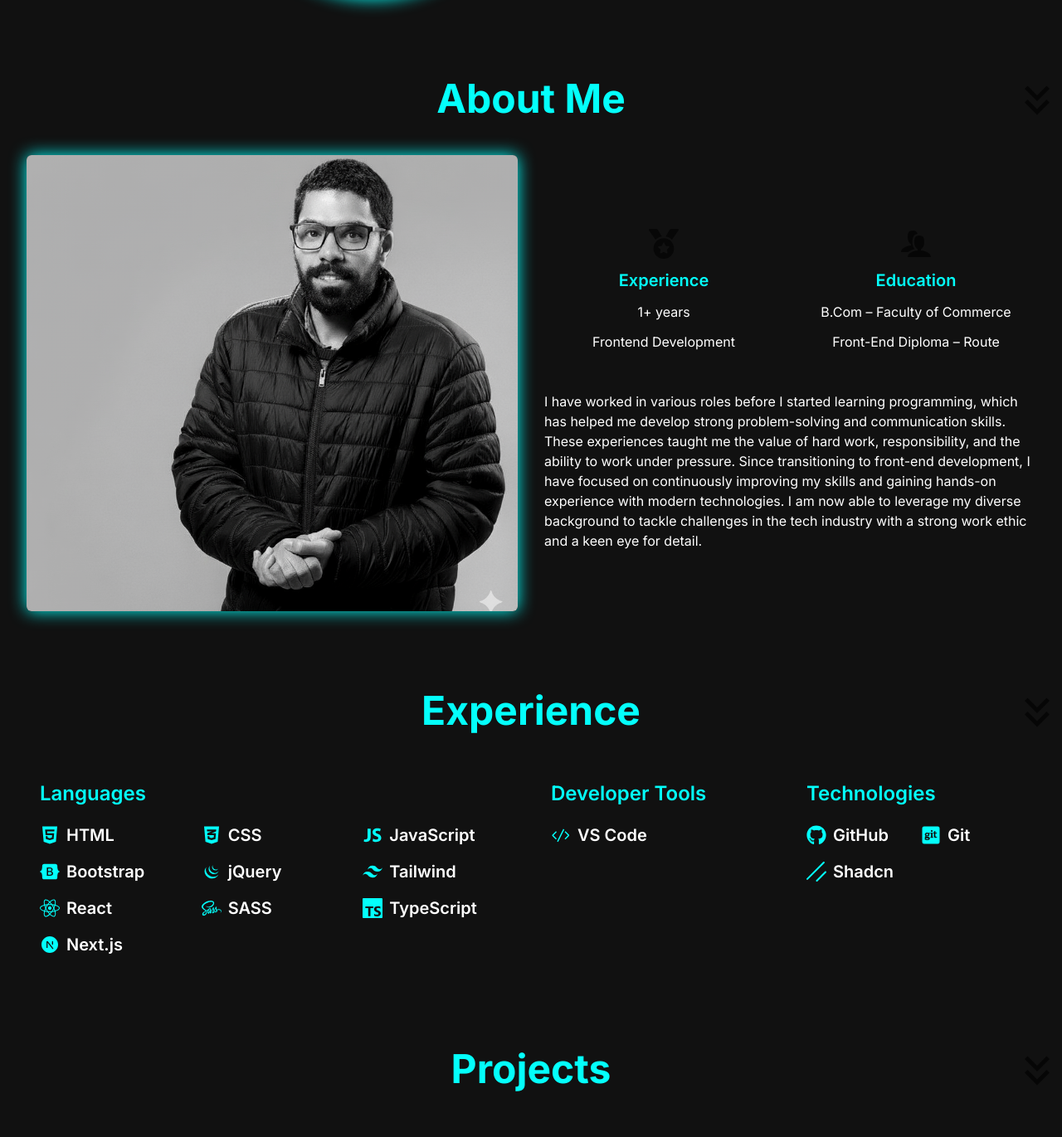
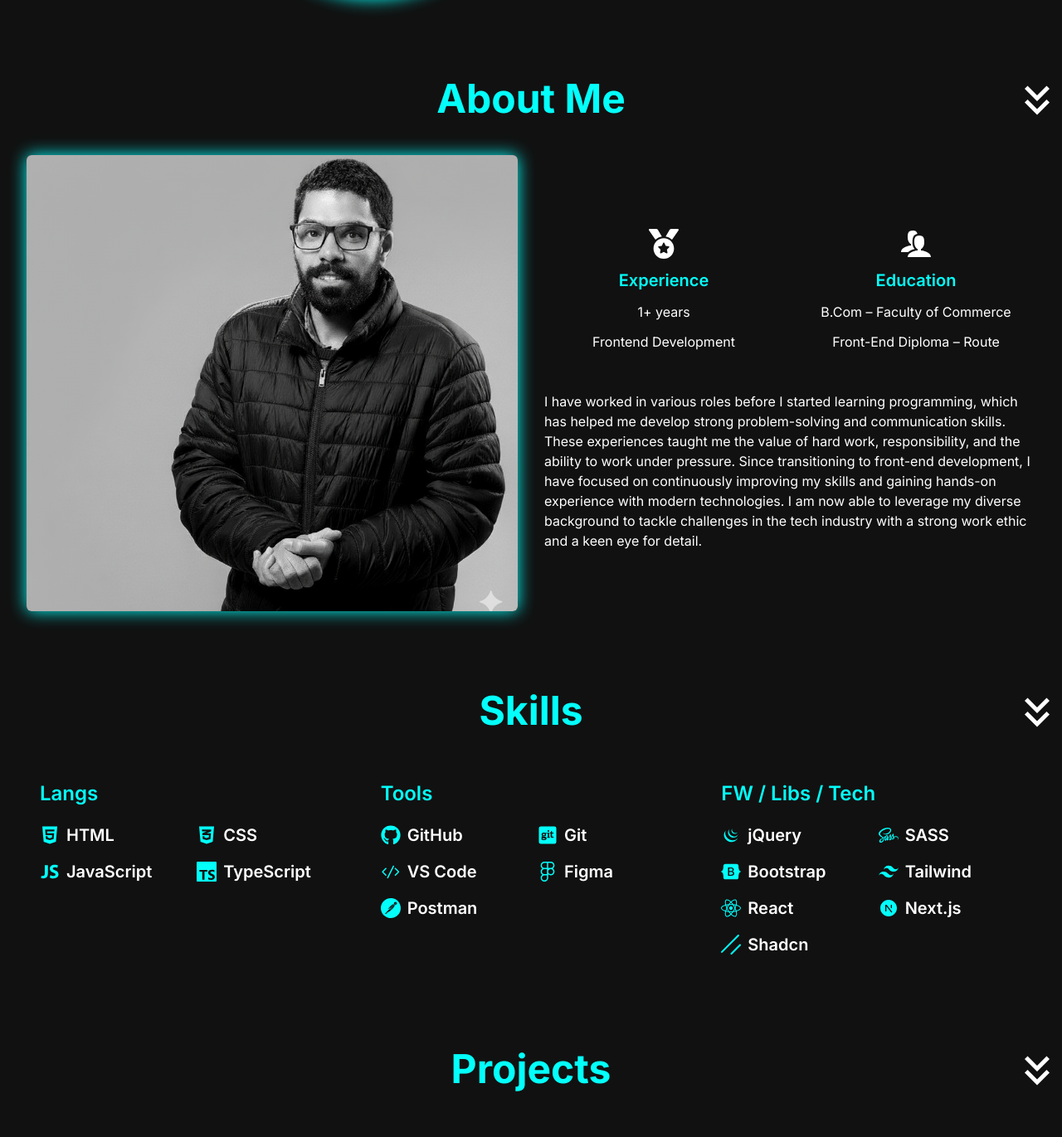
Before and after one commit to ghareebOoo/myPortfolio, a Next.js app: page / in a window 1280 px wide. Shown: the part 515-1886 px from the top of the page at 83% size. Built offline with nearby package versions, Linux system fonts and the light colour scheme; grey boxes are pictures that could not be loaded.

Commit message:
fifteen commit

```diff
--- a/components/About.tsx
+++ b/components/About.tsx
@@ -11,7 +11,7 @@ export default function About() {
   return (
     <div className='px-4 md:px-8 py-8 mt-5 relative overflow-hidden' id="about">
         <ScrollLink smooth={true} duration={500} className='cursor-pointer absolute right-0 top-10' to={"experience"}>
-            <MdOutlineKeyboardDoubleArrowDown className='text-6xl text-black60 transition-colors duration-500 hover:text-main'/>
+            <MdOutlineKeyboardDoubleArrowDown className='text-6xl transition-colors duration-500 hover:text-main'/>
         </ScrollLink>
         <h2 className='text-center text-main font-bold text-[32px] md:text-[48px]'>About Me</h2>
         <div className='mt-8 flex flex-col xl:flex-row gap-8 items-center'>
@@ -21,13 +21,13 @@ export default function About() {
             <motion.div initial={{x: 100 , opacity: 0}} whileInView={{x: 0 , opacity: 1}} viewport={{once: true}} transition={{duration: 0.7 , ease: "linear"}} className='w-full'>
                 <div className='flex flex-col md:flex-row items-center gap-4'>
                     <div className="w-full border-[1] border-main rounded-md p-4 flex flex-col items-center gap-3">
-                        <FaMedal className='text-4xl text-black60 transition-colors duration-500 hover:text-main'/>
+                        <FaMedal className='text-4xl transition-colors duration-500 hover:text-main'/>
                         <h3 className='text-xl font-semibold text-main'>Experience</h3>
                         <p className='text-base'>1+ years</p>
                         <p className='text-base'>Frontend Development</p>
                     </div>
                     <div className="w-full border-[1] border-main rounded-md p-4 flex flex-col items-center gap-3">
-                        <ImUsers className='text-4xl text-black60 transition-colors duration-500 hover:text-main'/>
+                        <ImUsers className='text-4xl transition-colors duration-500 hover:text-main'/>
                         <h3 className='text-xl font-semibold text-main'>Education</h3>
                         <p className='text-base text-center'>B.Com – Faculty of Commerce</p>
                         <p className='text-base text-center'>Front-End Diploma – Route</p>
--- a/components/Experience.tsx
+++ b/components/Experience.tsx
@@ -18,19 +18,21 @@ import { VscCode } from "react-icons/vsc";
 import { FaGithub } from "react-icons/fa";
 import { FaGitSquare } from "react-icons/fa";
 import { SiShadcnui } from "react-icons/si";
+import { FaFigma } from "react-icons/fa";
+import { SiPostman } from "react-icons/si";
 
 
 export default function Experience() {
   return (
     <div className='px-4 md:px-8 py-8 mt-5 relative' id='experience'>
         <ScrollLink smooth={true} duration={500} className='cursor-pointer absolute right-0 top-10' to={"projects"}>
-            <MdOutlineKeyboardDoubleArrowDown className='text-6xl text-black60 transition-colors duration-500 hover:text-main'/>
+            <MdOutlineKeyboardDoubleArrowDown className='text-6xl transition-colors duration-500 hover:text-main'/>
         </ScrollLink>
-        <h2 className='text-center text-main font-bold text-[32px] md:text-[48px]'>Experience</h2>
-        <div className='mt-8 grid grid-cols-1 xl:grid-cols-8 gap-4'>
-            <motion.div initial={{y: -100 , opacity: 0}} whileInView={{y: 0 , opacity: 1}} viewport={{once: true}} transition={{duration: 0.7 , ease: "linear" , delay: 0.2}} className='col-sapn-1 xl:col-span-4 p-4 w-full border-[1] border-main rounded-md'>
-                <h3 className='text-main text-2xl font-semibold'>Languages</h3>
-                <div className="mt-5 grid grid-cols-2 md:grid-cols-3 gap-4">
+        <h2 className='text-center text-main font-bold text-[32px] md:text-[48px]'>Skills</h2>
+        <div className='mt-8 grid grid-cols-1 xl:grid-cols-9 gap-4'>
+            <motion.div initial={{y: -100 , opacity: 0}} whileInView={{y: 0 , opacity: 1}} viewport={{once: true}} transition={{duration: 0.7 , ease: "linear" , delay: 0.2}} className='col-sapn-1 xl:col-span-3 p-4 w-full border-[1] border-main rounded-md'>
+                <h3 className='text-main text-2xl font-semibold'>Langs</h3>
+                <div className="mt-5 grid grid-cols-2 gap-4">
                     <div className='flex items-center gap-2'>
                         <FaHtml5 className='text-2xl text-main'/>
                         <h3 className='text-[14px] sm:text-base md:text-xl font-semibold'>HTML</h3>
@@ -44,12 +46,50 @@ export default function Experience() {
                         <h3 className='text-[14px] sm:text-base md:text-xl font-semibold'>JavaScript</h3>
                     </div>
                     <div className='flex items-center gap-2'>
-                        <FaBootstrap className='text-2xl text-main'/>
-                        <h3 className='text-[14px] sm:text-base md:text-xl font-semibold'>Bootstrap</h3>
+                        <SiTypescript className='text-2xl text-main'/>
+                        <h3 className='text-[14px] sm:text-base md:text-xl font-semibold'>TypeScript</h3>
                     </div>
+                </div>
+            </motion.div>
+            <motion.div initial={{y: -100 , opacity: 0}} whileInView={{y: 0 , opacity: 1}} viewport={{once: true}} transition={{duration: 0.7 , ease: "linear" , delay: 0.4}} className='col-sapn-1 xl:col-span-3 p-4 w-full border-[1] border-main rounded-md'>
+                <h3 className='text-main text-2xl font-semibold'>Tools</h3>
+                <div className="mt-5 grid grid-cols-2 gap-4">
+                    <div className='flex items-center gap-2'>
+                        <FaGithub className='text-2xl text-main'/>
+                        <h3 className='text-[14px] sm:text-base md:text-xl font-semibold'>GitHub</h3>
+                    </div>
+                    <div className='flex items-center gap-2'>
+                        <FaGitSquare className='text-2xl text-main'/>
+                        <h3 className='text-[14px] sm:text-base md:text-xl font-semibold'>Git</h3>
+                    </div>
+                    <div className='flex items-center gap-2'>
+                        <VscCode className='text-2xl text-main'/>
+                        <h3 className='text-[14px] sm:text-base md:text-xl font-semibold'>VS Code</h3>
+                    </div>
+                    <div className='flex items-center gap-2'>
+                        <FaFigma className='text-2xl text-main'/>
+                        <h3 className='text-[14px] sm:text-base md:text-xl font-semibold'>Figma</h3>
+                    </div>
+                    <div className='flex items-center gap-2'>
+                        <SiPostman className='text-2xl text-main'/>
+                        <h3 className='text-[14px] sm:text-base md:text-xl font-semibold'>Postman</h3>
+                    </div>
+                </div>
+            </motion.div>
+            <motion.div initial={{y: -100 , opacity: 0}} whileInView={{y: 0 , opacity: 1}} viewport={{once: true}} transition={{duration: 0.7 , ease: "linear" , delay: 0.6}} className='col-sapn-1 xl:col-span-3 p-4 w-full border-[1] border-main rounded-md'>
+                <h3 className='text-main text-2xl font-semibold'>FW / Libs / Tech</h3>
+                <div className="mt-5 grid grid-cols-2 gap-4">
                     <div className='flex items-center gap-2'>
                         <DiJqueryLogo className='text-2xl text-main'/>
                         <h3 className='text-[14px] sm:text-base md:text-xl font-semibold'>jQuery</h3>
+                    </div>
+                    <div className='flex items-center gap-2'>
+                        <FaSass className='text-2xl text-main'/>
+                        <h3 className='text-[14px] sm:text-base md:text-xl font-semibold'>SASS</h3>
+                    </div>
+                    <div className='flex items-center gap-2'>
+                        <FaBootstrap className='text-2xl text-main'/>
+                        <h3 className='text-[14px] sm:text-base md:text-xl font-semibold'>Bootstrap</h3>
                     </div>
                     <div className='flex items-center gap-2'>
                         <RiTailwindCssFill className='text-2xl text-main'/>
@@ -60,38 +100,8 @@ export default function Experience() {
                         <h3 className='text-[14px] sm:text-base md:text-xl font-semibold'>React</h3>
                     </div>
                     <div className='flex items-center gap-2'>
-                        <FaSass className='text-2xl text-main'/>
-                        <h3 className='text-[14px] sm:text-base md:text-xl font-semibold'>SASS</h3>
-                    </div>
-                    <div className='flex items-center gap-2'>
-                        <SiTypescript className='text-2xl text-main'/>
-                        <h3 className='text-[14px] sm:text-base md:text-xl font-semibold'>TypeScript</h3>
-                    </div>
-                    <div className='flex items-center gap-2'>
                         <RiNextjsFill className='text-2xl text-main'/>
                         <h3 className='text-[14px] sm:text-base md:text-xl font-semibold'>Next.js</h3>
-                    </div>
-                </div>
-            </motion.div>
-            <motion.div initial={{y: -100 , opacity: 0}} whileInView={{y: 0 , opacity: 1}} viewport={{once: true}} transition={{duration: 0.7 , ease: "linear" , delay: 0.4}} className='col-sapn-1 xl:col-span-2 p-4 w-full border-[1] border-main rounded-md'>
-                <h3 className='text-main text-2xl font-semibold'>Developer Tools</h3>
-                <div className="mt-5 grid grid-cols-2 gap-4">
-                    <div className='flex items-center gap-2'>
-                        <VscCode className='text-2xl text-main'/>
-                        <h3 className='text-[14px] sm:text-base md:text-xl font-semibold'>VS Code</h3>
-                    </div>
-                </div>
-            </motion.div>
-            <motion.div initial={{y: -100 , opacity: 0}} whileInView={{y: 0 , opacity: 1}} viewport={{once: true}} transition={{duration: 0.7 , ease: "linear" , delay: 0.6}} className='col-sapn-1 xl:col-span-2 p-4 w-full border-[1] border-main rounded-md'>
-                <h3 className='text-main text-2xl font-semibold'>Technologies</h3>
-                <div className="mt-5 grid grid-cols-2 gap-4">
-                    <div className='flex items-center gap-2'>
-                        <FaGithub className='text-2xl text-main'/>
-                        <h3 className='text-[14px] sm:text-base md:text-xl font-semibold'>GitHub</h3>
-                    </div>
-                    <div className='flex items-center gap-2'>
-                        <FaGitSquare className='text-2xl text-main'/>
-                        <h3 className='text-[14px] sm:text-base md:text-xl font-semibold'>Git</h3>
                     </div>
                     <div className='flex items-center gap-2'>
                         <SiShadcnui className='text-2xl text-main'/>
--- a/components/Footer.tsx
+++ b/components/Footer.tsx
@@ -27,7 +27,7 @@ export default function Footer() {
   return (
     <div className='px-4 md:px-8 py-8 mt-5 relative'>
         <ScrollLink smooth={true} duration={500} className='cursor-pointer absolute right-0 bottom-5' to={"header"}>
-            <MdOutlineKeyboardDoubleArrowUp className='text-6xl text-black60 transition-colors duration-500 hover:text-main'/>
+            <MdOutlineKeyboardDoubleArrowUp className='text-6xl transition-colors duration-500 hover:text-main'/>
         </ScrollLink>
         <div className='flex flex-col md:flex-row items-center justify-center gap-4'>
             {links.map((link , index)=>{
--- a/components/Projects.tsx
+++ b/components/Projects.tsx
@@ -12,7 +12,7 @@ export default function Projects() {
   return (
     <div className='px-4 md:px-8 py-8 mt-5 relative' id='projects'>
         <ScrollLink smooth={true} duration={500} className='cursor-pointer absolute right-0 top-10' to={"contact"}>
-            <MdOutlineKeyboardDoubleArrowDown className='text-6xl text-black60 transition-colors duration-500 hover:text-main'/>
+            <MdOutlineKeyboardDoubleArrowDown className='text-6xl transition-colors duration-500 hover:text-main'/>
         </ScrollLink>
         <h2 className='text-center text-main font-bold text-[32px] md:text-[48px]'>Projects</h2>
         <div className='mt-8 grid grid-cols-1 md:grid-cols-2 xl:grid-cols-3 gap-4'>
```
